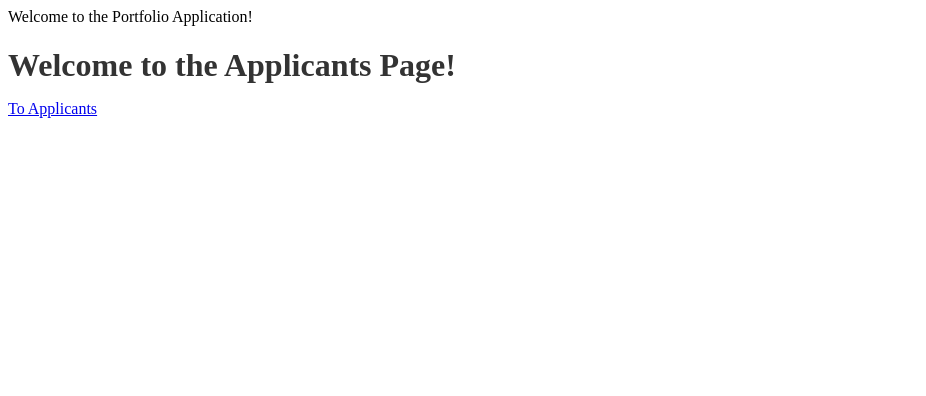
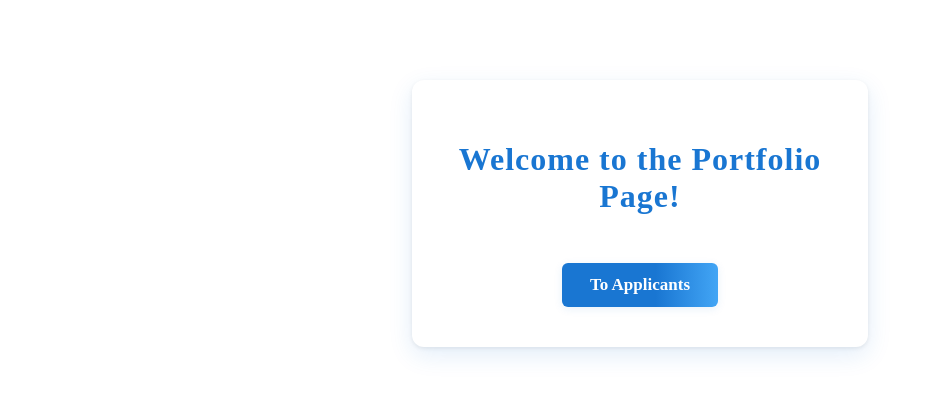
Before and after one commit to Almondszz/QUIZ2, a Django app: page / in a window 1280 px wide. Shown: the top 396 px of the page, without its empty margins (0-926 px from the left). Run offline with Django 5.2, Linux system fonts and the light colour scheme.

Commit message:
my changes

```diff
--- a/DjangoProject3/views.py
+++ b/DjangoProject3/views.py
@@ -1,5 +1,4 @@
 from django.shortcuts import render
-
 def base_view(request):
     return render(request, 'base.html')
 
--- a/portfolio/admin.py
+++ b/portfolio/admin.py
@@ -1,8 +1,8 @@
 from django.contrib import admin
-from portfolio.models import Portfolio
+from portfolio.class_Portfolio import Portfolio
 
 class PortfolioAdmin(admin.ModelAdmin):
-    list_display = ('name', 'created_at')
+    list_display = ('user', 'portfolio_title', 'portfolio_description', 'project')
 
 # Register your models here.
 admin.site.register(Portfolio)
--- a/templates/base.html
+++ b/templates/base.html
@@ -5,9 +5,11 @@
     <title>Portfolio</title>
 </head>
 <body>
-Welcome to the Portfolio Application!
 <style>
             background: #f4f6f8;
+<style>
+    body {
+        background: linear-gradient(135deg, #e0eafc 0%, #cfdef3 100%);
         font-family: Arial, sans-serif;
         margin: 0;
         padding: 0;
@@ -16,35 +18,44 @@ Welcome to the Portfolio Application!
         max-width: 400px;
         margin: 80px auto;
         background: #fff;
-            border-radius: 8px;
-            box-shadow: 0 2px 8px rgba(0,0,0,0.08);
-            padding: 32px 24px;
+        border-radius: 12px;
+        box-shadow: 0 8px 24px rgba(25, 118, 210, 0.12), 0 1.5px 4px rgba(0,0,0,0.08);
+        padding: 40px 28px;
         text-align: center;
+        transition: box-shadow 0.3s;
+    }
+    .container:hover {
+        box-shadow: 0 12px 32px rgba(25, 118, 210, 0.18), 0 2px 8px rgba(0,0,0,0.10);
     }
     h1 {
-            margin-bottom: 16px;
-            color: #333;
+        margin-bottom: 20px;
+        color: #1976d2;
+        font-size: 2rem;
+        letter-spacing: 1px;
     }
-        .btn {
+    .btn, a[href] {
         display: inline-block;
-            margin-top: 24px;
-            padding: 10px 24px;
-            background: #1976d2;
-            color: #fff;
+        margin-top: 28px;
+        padding: 12px 28px;
+        background: linear-gradient(90deg, #1976d2 60%, #42a5f5 100%);
+        color: #fff !important;
         border: none;
-            border-radius: 4px;
+        border-radius: 6px;
         text-decoration: none;
-            font-size: 16px;
-            transition: background 0.2s;
+        font-size: 17px;
+        font-weight: 600;
+        box-shadow: 0 2px 8px rgba(25, 118, 210, 0.10);
+        transition: background 0.2s, box-shadow 0.2s;
     }
-        .btn:hover {
-            background: #1565c0;
+    .btn:hover, a[href]:hover {
+        background: linear-gradient(90deg, #1565c0 60%, #1976d2 100%);
+        box-shadow: 0 4px 16px rgba(25, 118, 210, 0.18);
     }
 </style>
 </head>
 <body>
     <div class="container">
-        <h1>Welcome to the Applicants Page!</h1>
+        <h1>Welcome to the Portfolio Page!</h1>
         <a href="{% url 'applicant_list' %}">To Applicants</a>
     </div>
 </body>
```
Also changed, not shown: portfolio/class_Projectmodels.py (added, +17 -0 lines), templates/applicants.html (+26 -17 lines), db.sqlite3, portfolio/class_Portfolio.py (renamed from portfolio/models.py). Lines whose indentation alone changed are shown as unchanged.
